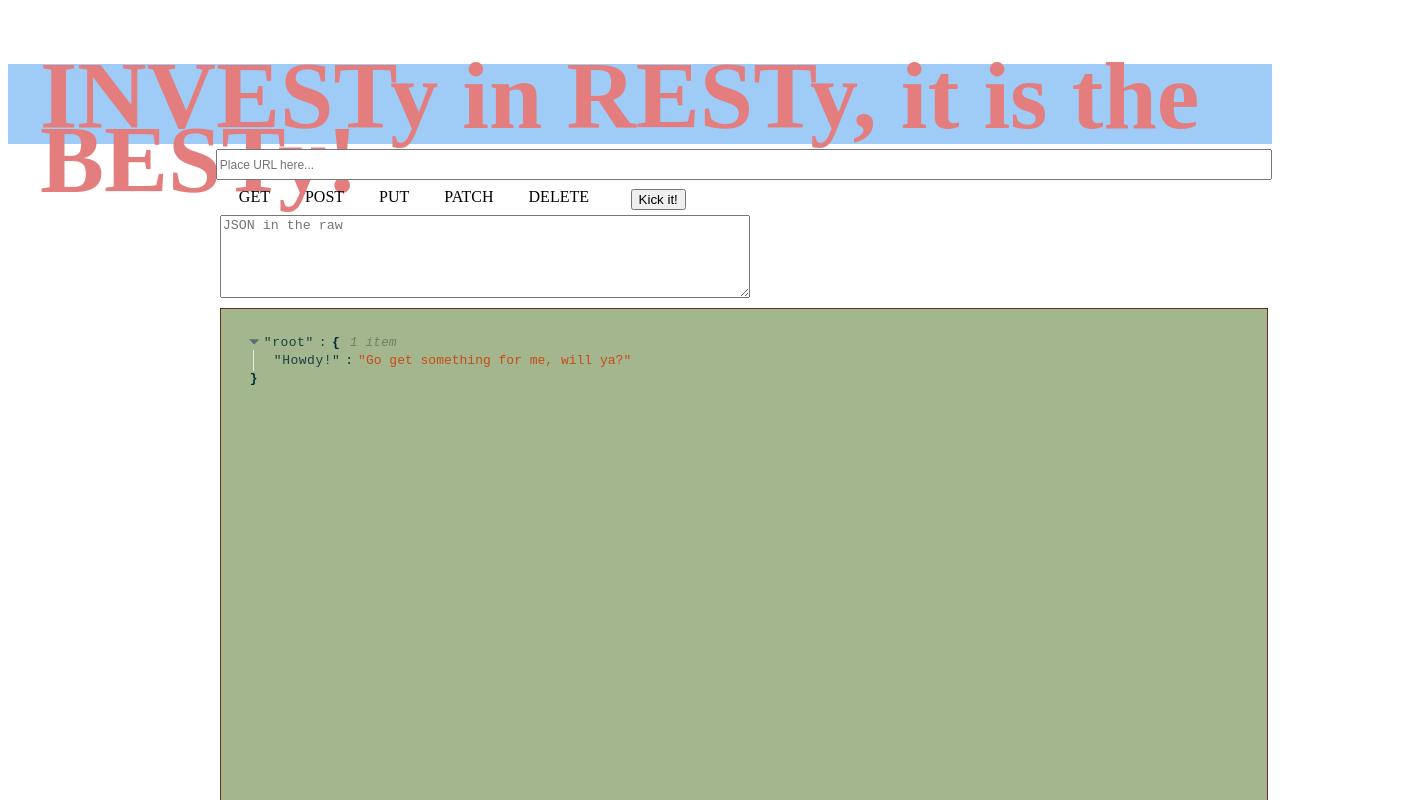
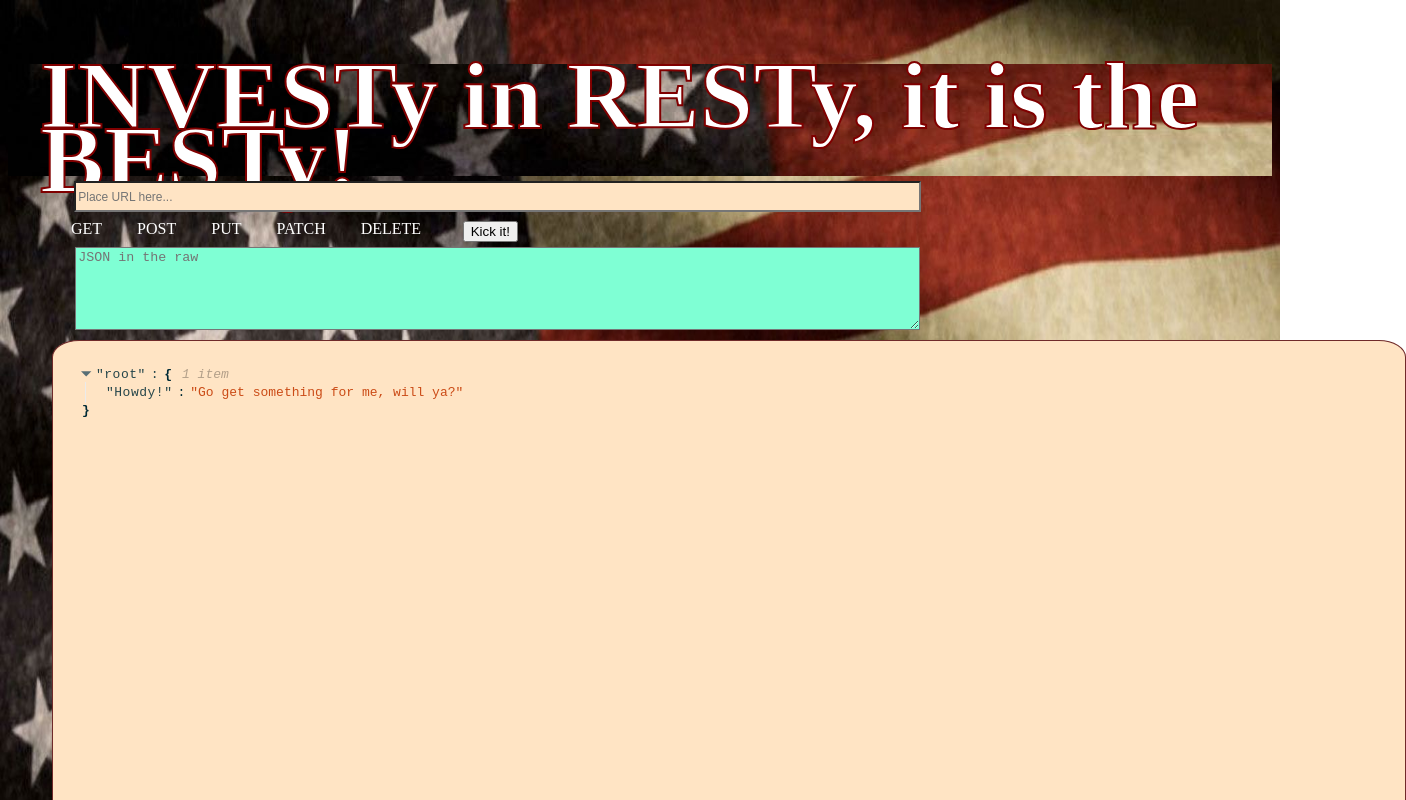
Before and after one commit to RSakultarawattn/RESTy, a React app: page / in a window 1280 px wide. Shown: the top 800 px of the page, 1406 px wide, since content can reach past the window. Built offline with nearby package versions, Linux system fonts and the light colour scheme.

Commit message:
some css stuff

```diff
--- /dev/null
+++ b/src/components/app/App.css
@@ -0,0 +1,5 @@
+body{
+    background-image: url("/public/assets/amerflag.jpg");
+    background-repeat: no-repeat;
+    background-size: 100% 100%;
+}
--- a/src/components/app/App.jsx
+++ b/src/components/app/App.jsx
@@ -1,5 +1,6 @@
 import React from 'react';
 import RestyBox from '../../containers/RestyBox';
+import './App.css';
 
 export default function App() {
   return (
--- a/src/components/resty/Display.css
+++ b/src/components/resty/Display.css
@@ -1,10 +1,12 @@
 .Display{
-    background-color: rgb(163, 182, 142);
-    height: 41vw;
+    background-color: bisque;
+    height: 800px;
+    width: 1300px;
     margin-top: 10px;
-    margin-right: .3vw;
-    margin-bottom: .3vw;
+    margin-right: 20%;
+    margin-bottom: .5vw;
     border: 1px solid rgb(112, 42, 42);
+    border-radius: 2%;
     overflow: auto;
     padding: 2em;
   }
--- a/src/components/resty/Form.css
+++ b/src/components/resty/Form.css
@@ -14,6 +14,7 @@
       flex-direction: row;
 
       input[type="radio"]{
+
         visibility: hidden;
         height: 0;
         width: 0;
@@ -21,18 +22,25 @@
       }
 
       label{
+        color: white;
         padding: 4px 16px;
         cursor: pointer;
       }
 
-      input[type="radio"]:checked+label{
-        background-color: #204060;
-        color: white;
+      input[type="radio"]:checked+label {
+        background-color: yellow;
+        color: red;
+
       }
+
+
     }
 
     input{
+
       margin-bottom: 8px;
+      align-items: center;
+
     }
 
     button{
@@ -40,16 +48,21 @@
     }
 
     textarea{
+      background-color:aquamarine;
       margin-top: 5px;
-      width: 50%;
+      margin-left: -15%;
+      width: 80%;
       height: 6vw;
-      align-self: flex-start;
+      align-self: center;
     }
   }
 
   .url{
-    width: 100%;
+
+    background-color: bisque;
+    width: 80%;
     height: 25px;
     font-size: 12px;
+    margin-right: 15%;
     margin-top: 5px;
   }
--- a/src/components/resty/Form.jsx
+++ b/src/components/resty/Form.jsx
@@ -10,20 +10,24 @@ const Form = ({ url, method, body, onSubmit, onChange }) => {
         <input type="text" className={styles.url} name="url"
           placeholder="Place URL here..." value={url} onChange={onChange} />
         <div>
-          <section>
-            <input type="radio" className="get" name="method" value="GET"
+          <section className="bouncy">
+            <input type="radio" id="get" name="method" value="GET"
               checked={method === 'GET'} onChange={onChange} />
             <label htmlFor="get">GET</label>
-            <input type="radio" className="post" name="method" value="POST"
+
+            <input type="radio" id="post" name="method" value="POST"
               checked={method === 'POST'} onChange={onChange} />
             <label htmlFor="post">POST</label>
-            <input type="radio" className="put" name="method" value="PUT"
+
+            <input type="radio" id="put" name="method" value="PUT"
               checked={method === 'PUT'} onChange={onChange} />
             <label htmlFor="put">PUT</label>
-            <input type="radio" className="patch" name="method" value="patch"
+
+            <input type="radio" id="patch" name="method" value="PATCH"
               checked={method === 'PATCH'} onChange={onChange} />
             <label htmlFor="patch">PATCH</label>
-            <input type="radio" className="delete" name="method" value="DELETE"
+
+            <input type="radio" id="delete" name="method" value="DELETE"
               checked={method === 'DELETE'} onChange={onChange} />
             <label htmlFor="delete">DELETE</label>
           </section>
--- a/src/components/resty/Header.css
+++ b/src/components/resty/Header.css
@@ -1,12 +1,15 @@
 .Header{
-    background: #9fcbf7;
-    color: #e47e7e;
-    height: 5em;
+    background-image: url("/public/assets/amerflag.jpg");
+    color: white;
+    height: 7em;
     line-height: 4em;
     padding: 0 2em;
     font-family: 'Times New Roman', Times, serif;
 
+
     h1{
+      -webkit-text-stroke: 2px maroon;
+
       font-size: 6em;
       font-weight: 800;
     }
--- a/src/components/resty/HistoryList.css
+++ b/src/components/resty/HistoryList.css
@@ -1,12 +1,12 @@
 .History{
-    width: 18vw;
+    width: 500px;
     margin: 2px;
     display: flex;
     flex-direction: column;
 
     li{
-      background-color: yellow;
-      color: beige;
+      background-color: bisque;
+      color: red;
       width: 17vw;
       font-size: 13.5px;
       margin: 2px;
--- a/src/containers/RestyBox.jsx
+++ b/src/containers/RestyBox.jsx
@@ -1,6 +1,7 @@
 import React, { Component } from 'react';
 import Header from '../components/resty/Header';
 import Form from '../components/resty/Form';
+import { fetchApi } from '../services/fetchApi';
 import Display from '../components/resty/Display';
 import HistoryList from '../components/resty/HistoryList';
 import styles from './RestyBox.css';
@@ -34,7 +35,8 @@ export default class RestyBox extends Component {
       event.preventDefault();
       this.fetch();
 
-      if(history.filter(item => item.key === key).length > 0 || method === '') return;
+      if(history.filter
+      (item => item.key === key).length > 0 || method === '') return;
       this.setState(state => ({
         history: [...state.history, {
           url: state.url,
```
Also changed, not shown: public/assets/amerflag.jpg (added).
